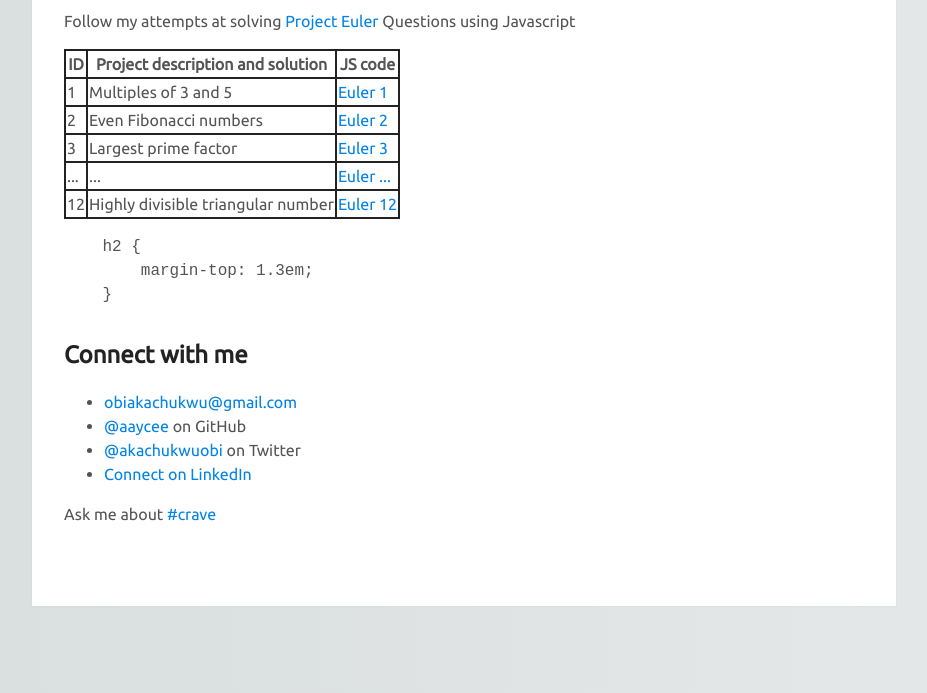
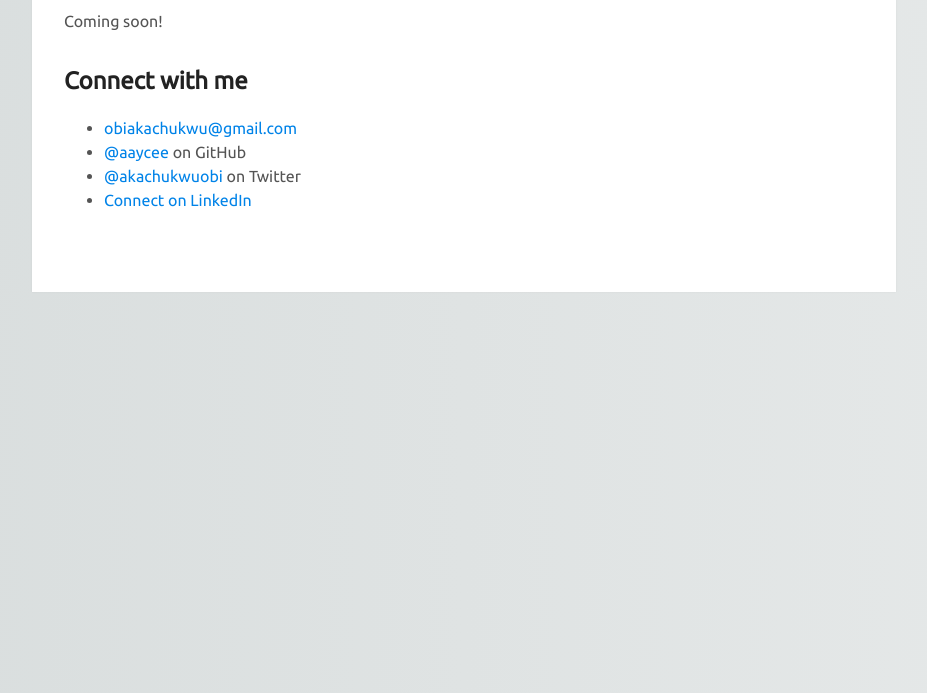
Before and after one commit to crve/crve.github.io, a plain HTML site: page index.html in a window 1280 px wide. Shown: the part 107-800 px from the top of the page, without its empty margins (176-1103 px from the left). Drawn offline with Linux system fonts and the light colour scheme.

Commit message:
updated index.html

```diff
--- a/index.html
+++ b/index.html
@@ -4,8 +4,8 @@
     <head>
         <meta charset="utf-8">
         <!-- <meta http-equiv="X-UA-Compatible" content="IE=edge"> -->
-        <title>Project Euler by AC</title>
-        <meta name="description" content="Project Euler questions solved using JavaScript">
+        <title>#Crave</title>
+        <meta name="description" content="crave">
         <link rel="icon" href="images/hydrogen_icon.png">
         <link rel="stylesheet" href="main.css">
         <link rel="stylesheet" type="text/css" href="//fonts.googleapis.com/css?family=Ubuntu" />
@@ -13,55 +13,9 @@
 
     <body>
 
-        <h1>Project Euler by <a href="https://github.com/aaycee" target="_blank">@aaycee</a></h1>
+        <h1>#crave by <a href="https://github.com/aaycee" target="_blank">@aaycee</a></h1>
 
-        <p>Follow my attempts at solving <a href="https://projecteuler.net/archives" target="_blank">Project Euler</a> Questions using Javascript</p>
-
-        <table style="width:auto">
-          <tr>
-            <th>ID</th>
-            <th>Project description and solution</th>
-            <th>JS code</th>
-          </tr>
-
-          <tr>
-            <td>1</td>
-            <td>Multiples of 3 and 5</td>
-              <td><a href="js/e1.js">Euler 1</a></td>
-          </tr>
-
-          <tr>
-            <td>2</td>
-            <td>Even Fibonacci numbers</td>
-            <td><a href="js/e2.js">Euler 2</a></td>
-          </tr>
-
-          <tr>
-            <td>3</td>
-            <td>Largest prime factor</td>
-            <td><a href="js/e3.js">Euler 3</a></td>
-          </tr>
-
-          <tr>
-            <td>...</td>
-            <td>...</td>
-            <td><a href="">Euler ...</a></td>
-          </tr>
-
-          <tr>
-            <td>12</td>
-            <td>Highly divisible triangular number</td>
-            <td><a href="js/e12.js">Euler 12</a></td>
-          </tr>
-
-        </table>
-
-
-    <pre class="prettyprint">
-    h2 {
-        margin-top: 1.3em;
-    } </pre>
-
+        <p>Coming soon!</p>
 
         <h2 id="connect">Connect with me</h2>
             <ul>
@@ -71,12 +25,7 @@
                 <li><a href="https://www.linkedin.com/in/aaycee">Connect on LinkedIn</a></li>
             </ul>
 
-        <p>Ask me about <a href="#connect">#crave</a></p>
-
     <!-- SCRIPTS -->
-
-    <script src="https://cdn.rawgit.com/google/code-prettify/master/loader/run_prettify.js"></script>
-
     </body>
 
 </html>
```
